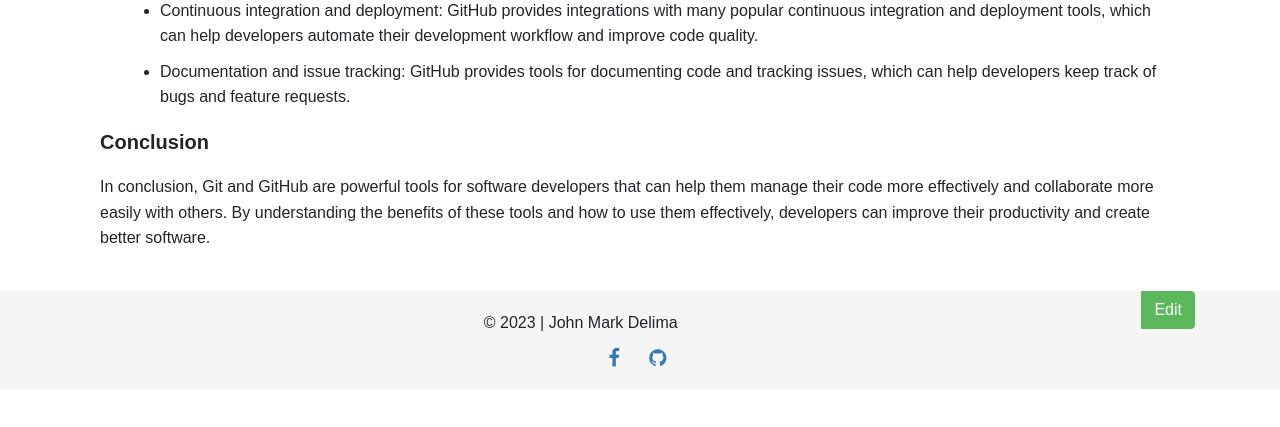
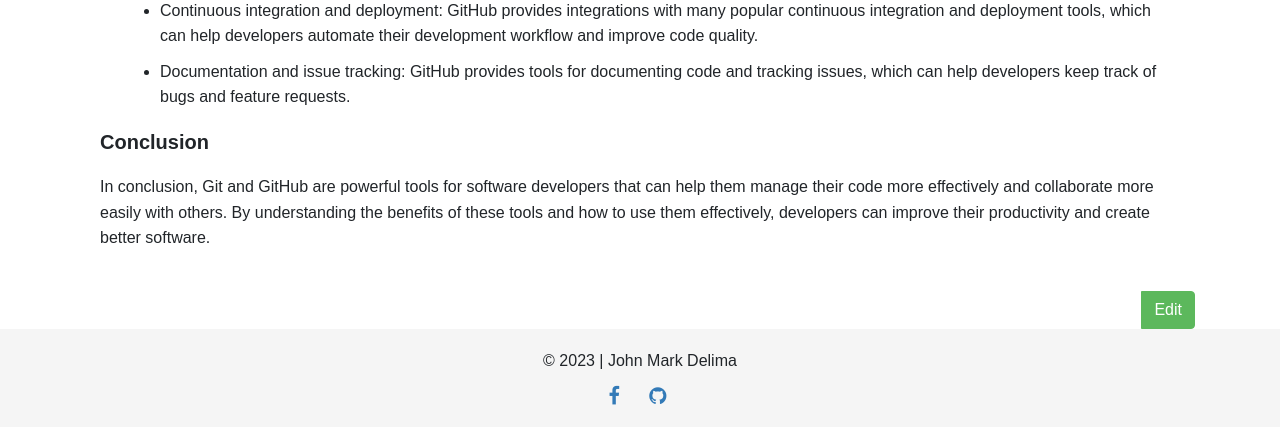
Before and after one commit to jnale-hub/Wiki-Info, a Django app: page /rand/ in a window 1280 px wide. Shown: the part 846-1273 px from the top of the page. Before the commit the page ends 1213 px from the top, so only its background shows below. Run offline with Django 3.2, Linux system fonts and the light colour scheme; some libraries are stand-ins or nearby versions.

Commit message:
Update entry.html

```diff
--- a/encyclopedia/templates/encyclopedia/entry.html
+++ b/encyclopedia/templates/encyclopedia/entry.html
@@ -11,7 +11,9 @@
     <form action="{% url 'edit' %}" method="POST">
         {% csrf_token %}
         <input type="hidden" name="entry_title" value="{{ title }}">
+        <div class="d-flex justify-content-end">
         <input type="submit" value="Edit" class="btn btn-primary rounded-end float-right">
+        </div>
     </form>
 </div>
 
```
